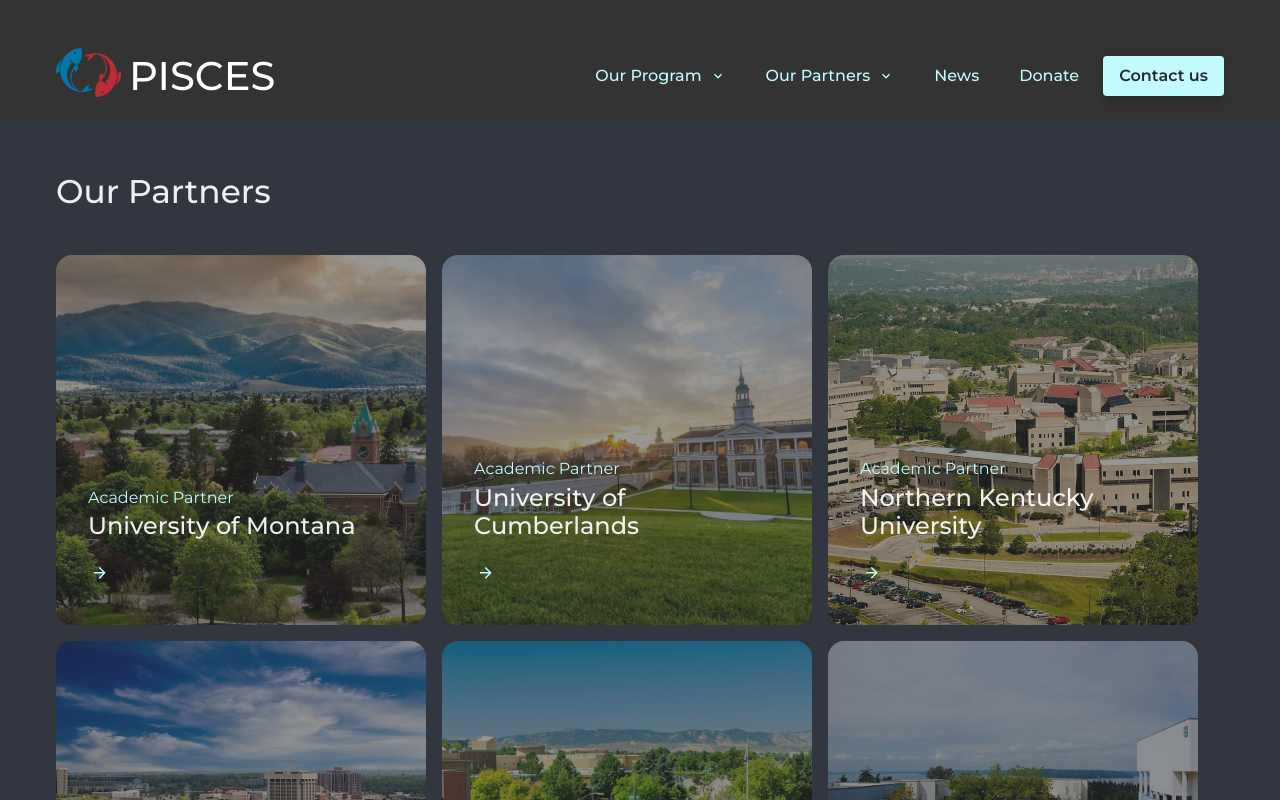
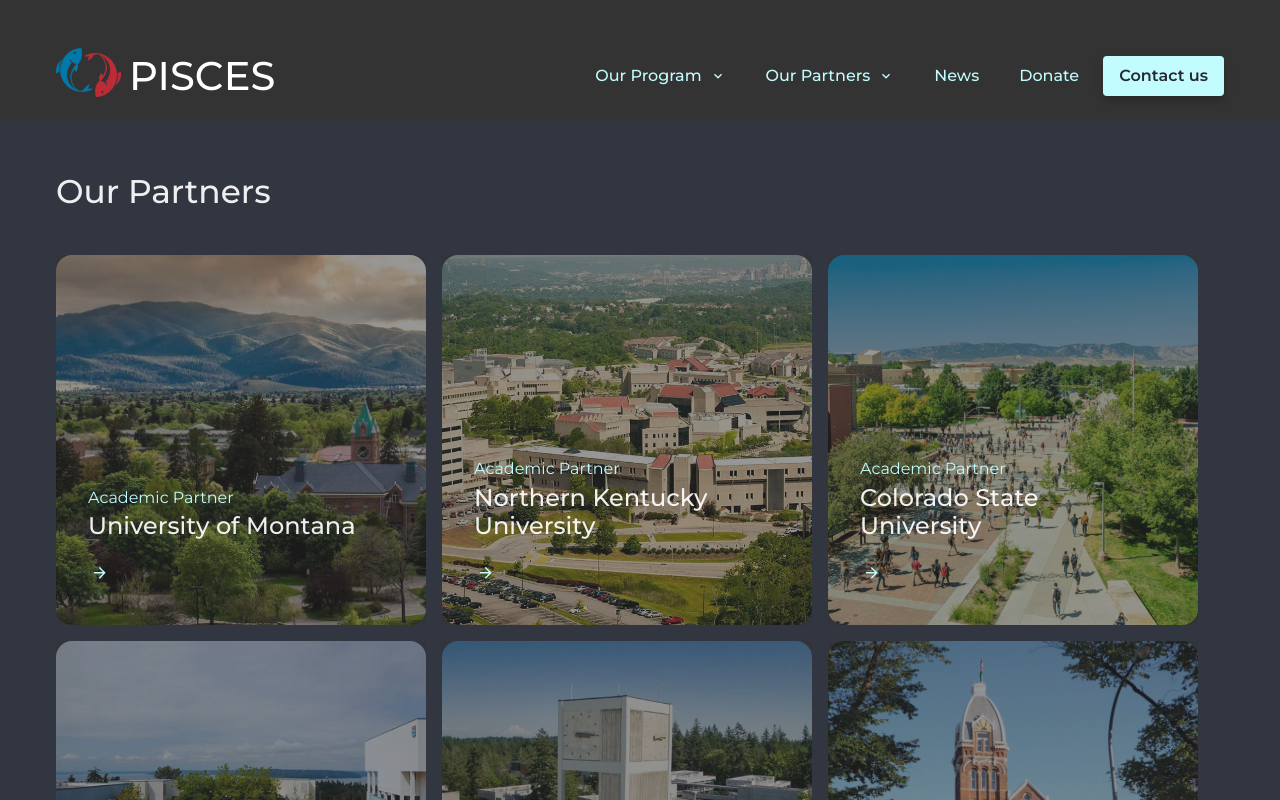
Before and after one commit to pisces-intl/pisces-intl.github.io, a Next.js app: page /partners/current-partners in a window 1280 px wide. Shown: the top 800 px of the page. Built offline with nearby package versions, Linux system fonts and the light colour scheme.

Commit message:
Update partners list

```diff
--- a/_data/partners-data.js
+++ b/_data/partners-data.js
@@ -6,13 +6,13 @@
     image: `umt`,
     url: `https://www.umt.edu/`
   },
-  {
-    type: 'Academic Partner',
-    name: `University of Cumberlands`,
-    state: "KY",
-    image: `uoc`,
-    url: `https://www.ucumberlands.edu/`
-  },
+  // {
+  //   type: 'Academic Partner',
+  //   name: `University of Cumberlands`,
+  //   state: "KY",
+  //   image: `uoc`,
+  //   url: `https://www.ucumberlands.edu/`
+  // },
   {
     type: 'Academic Partner',
     name: `Northern Kentucky University`,
@@ -20,13 +20,13 @@
     image: `nku`,
     url: `https://www.nku.edu/`
   },
-  {
-    type: 'Academic Partner',
-    name: `University of Kentucky`,
-    state: "KY",
-    image: `uky`,
-    url: `https://www.uky.edu/`
-  },
+  // {
+  //   type: 'Academic Partner',
+  //   name: `University of Kentucky`,
+  //   state: "KY",
+  //   image: `uky`,
+  //   url: `https://www.uky.edu/`
+  // },
   {
     type: 'Academic Partner',
     name: `Colorado State University`,
```
